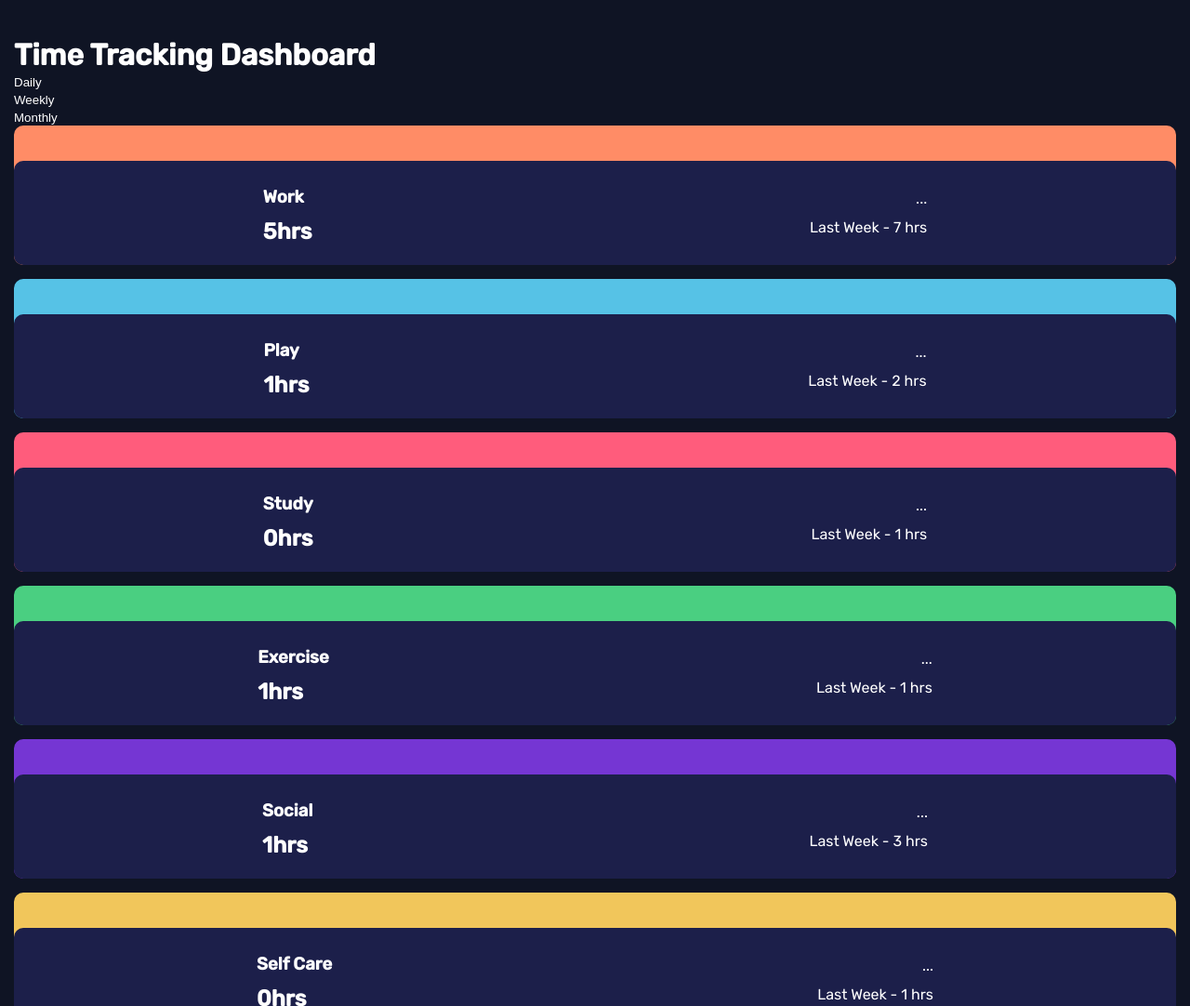
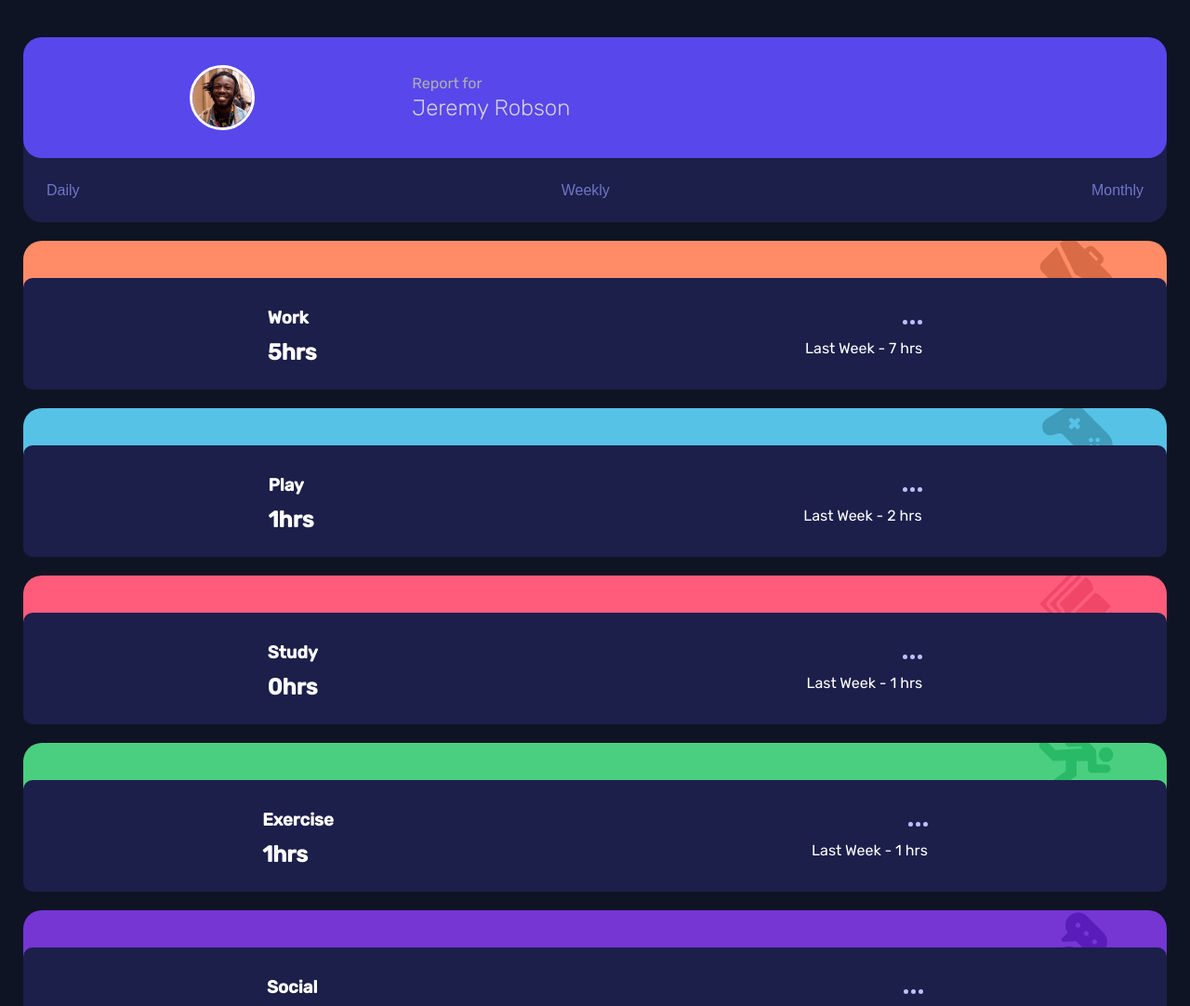
Before and after one commit to Merlin033/Challenge-5-Time-tracking-dashboard, a plain HTML site: page index.html in a window 1280 px wide. Shown: the top 1082 px of the page at 93% size. Drawn offline with Linux system fonts and the light colour scheme.

Commit message:
Almost finished

```diff
--- a/index.html
+++ b/index.html
@@ -17,21 +17,45 @@
 
   <body>
     <header class="header">
-      <h1 class="header__title">Time Tracking Dashboard</h1>
       <nav class="header-nav">
+        <div class="profil">
+          <img
+            src="./images/image-jeremy.png"
+            id="picture"
+            alt="profile picture"
+          />
+          <p class="intro">Report for</p>
+
+          <h1>Jeremy Robson</h1>
+        </div>
         <ul class="header-nav-list">
           <li>
-            <button type="button" class="btn" data-timeframes="daily">
+            <button
+              type="button"
+              class="btn"
+              id="daily"
+              data-timeframes="daily"
+            >
               Daily
             </button>
           </li>
           <li>
-            <button type="button" class="btn" data-timeframes="weekly">
+            <button
+              type="button"
+              class="btn"
+              id="weekly"
+              data-timeframes="weekly"
+            >
               Weekly
             </button>
           </li>
           <li>
-            <button type="button" class="btn" data-timeframes="monthly">
+            <button
+              type="button"
+              class="btn"
+              id="monthly"
+              data-timeframes="monthly"
+            >
               Monthly
             </button>
           </li>
--- a/script.js
+++ b/script.js
@@ -1,5 +1,12 @@
 let timeTracking;
-
+const logoArray = [
+  './images/icon-work.svg" alt="icon of schoolbag',
+  './images/icon-play.svg" alt="icon of controller',
+  './images/icon-study.svg" alt="icon of book',
+  './images/icon-exercise.svg" alt="icon of signalman',
+  './images/icon-social.svg" alt="icon of speech bubble',
+  './images/icon-self-care.svg" alt="icon of heart with the medial cross',
+];
 // Create a color array for card's background
 const colorArray = [
   "hsl(15, 100%, 70%)",
@@ -41,12 +48,11 @@ const cardsContainer = document.querySelector(".cards-container");
 let currentTimeframe = "daily";
 
 const buttons = document.querySelectorAll(".btn");
-
 buttons.forEach((button) => {
   button.addEventListener("click", () => {
     currentTimeframe = button.dataset.timeframes;
+
     updateCards();
-    console.log("click");
   });
 });
 
@@ -56,28 +62,27 @@ const updateCards = () => {
 
   timeTracking.forEach((activity) => {
     let color;
+    let logo;
 
     if (colorIndex < colorArray.length) {
       color = colorArray[colorIndex];
+      logo = logoArray[colorIndex];
     } else if (assignedColors.length === 0) {
-      console.log(colorIndex);
-      console.log(assignedColors);
       addRandomColor();
       color = assignedColors[colorIndex - 6];
     } else {
       addRandomColor();
-      console.log(colorIndex);
-      console.log(assignedColors);
+
       color = assignedColors[colorIndex - 6];
     }
 
     cardsHtml += `
-      <div class="card" id="${activity.title.toLowerCase()}" style="background-color: ${color};">
+      <div class="card" id="${activity.title.toLowerCase()}" style="background-color: ${color};background-image: url(${logo});">
         <div class="card-inner">
 
             <h3 class="card-title">${activity.title}</h3>
             <details class="option">
-              <summary>...</summary>
+              <summary><img src="./images/icon-ellipsis.svg" alt="icon of ellipsis"/></summary>
 
             </details>
 
@@ -99,7 +104,6 @@ const updateCards = () => {
 };
 
 const addCardBtn = document.querySelector("#addCardBtn");
-
 addCardBtn.addEventListener("click", (event) => {
   event.preventDefault();
 
--- a/style.css
+++ b/style.css
@@ -12,15 +12,61 @@ body {
   font-family: "Rubik", sans-serif;
   background-color: hsl(226, 43%, 10%);
   color: white;
-  padding: 40px 15px 40px 15px;
+  padding: 40px 25px 40px 25px;
+}
+.profil {
+  height: 130px;
+  background-color: hsl(246, 80%, 60%);
+  border-radius: 20px;
+  display: grid;
+  grid-template-columns: 1fr 2fr;
+  align-items: center;
+  row-gap: 3px;
+  column-gap: 5px;
+  padding-left: 15px;
+  padding-right: 15px;
+}
+#picture {
+  width: 70px;
+  border-color: white;
+  border: solid 3px;
+  border-radius: 360px;
+  grid-row: 1/3;
+  justify-self: center;
+}
+.intro {
+  grid-row: 1/2;
+  grid-column: 2/3;
+  align-self: end;
+  color: rgb(177, 174, 174);
+}
+h1 {
+  align-self: start;
+  grid-row: 2/3;
+  grid-column: 2/3;
+  font-weight: 300;
+  color: rgb(214, 212, 212);
+}
+.header-nav {
+  background-color: hsl(235, 46%, 20%);
+  border-radius: 20px;
+  margin-bottom: 20px;
+}
+.header-nav-list {
+  display: flex;
+  justify-content: space-between;
+  padding: 25px;
 }
 .card {
-  margin-bottom: 15px;
+  margin-bottom: 20px;
   display: flex;
   flex-direction: column;
   justify-content: flex-end;
-  height: 150px;
-  border-radius: 10px;
+  height: 160px;
+  border-radius: 20px;
+  background-repeat: no-repeat;
+  background-position-x: 95%;
+  background-position-y: -5%;
 }
 
 .card-inner {
@@ -50,8 +96,14 @@ p {
 
 button {
   background: none;
+  color: hsl(235, 45%, 61%);
+  border: none;
+  font-size: 1rem;
+}
+button:hover {
+  transition: 0.2s ease;
   color: white;
-  border: none;
+  cursor: pointer;
 }
 
 .option {
```
